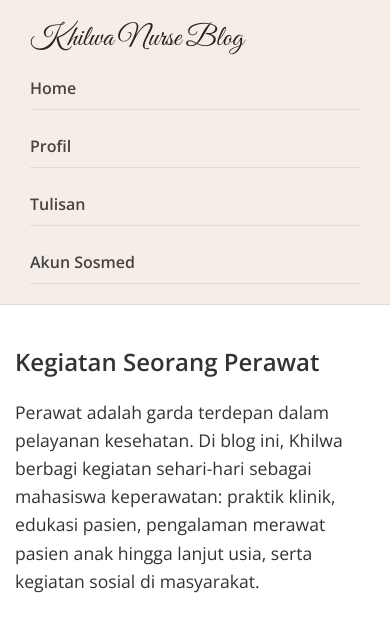
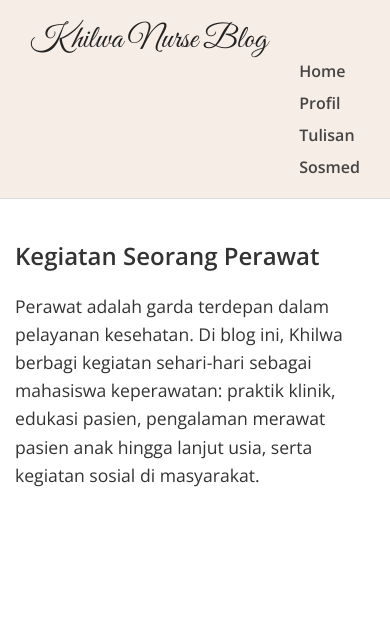
Before and after one commit to zaenirohmat/curiculum, a plain HTML site: page index.html in a window 390 px wide. Drawn offline with nearby package versions, Linux system fonts and the light colour scheme.

Commit message:
Update index.html

```diff
--- a/index.html
+++ b/index.html
@@ -12,26 +12,28 @@
       background: #fff;
       color: #333;
     }
+
     header {
       background: #f5ede6;
       padding: 20px 30px;
       display: flex;
       justify-content: space-between;
       align-items: center;
+      border-bottom: 1px solid #ddd;
       flex-wrap: wrap;
-      border-bottom: 1px solid #ddd;
     }
+
     .logo {
       font-family: 'Great Vibes', cursive;
       font-size: 2em;
       color: #222;
-      margin-bottom: 10px;
     }
+
     nav {
       display: flex;
-      flex-wrap: wrap;
-      gap: 15px;
+      gap: 20px;
     }
+
     nav a {
       text-decoration: none;
       color: #444;
@@ -75,28 +77,16 @@
     .sosmed-links a.tiktok { background: #000; }
     .sosmed-links a.youtube { background: #FF0000; }
 
-    /* Responsif untuk layar kecil */
     @media (max-width: 600px) {
       header {
         flex-direction: column;
         align-items: flex-start;
       }
 
-      .logo {
-        font-size: 1.8em;
-        margin-bottom: 10px;
-      }
-
       nav {
+        align-self: flex-end;
         flex-direction: column;
-        align-items: flex-start;
-        width: 100%;
-      }
-
-      nav a {
-        padding: 10px 0;
-        border-bottom: 1px solid #ddd;
-        width: 100%;
+        gap: 10px;
       }
 
       section {
@@ -117,7 +107,7 @@
       <a onclick="showSection('home')">Home</a>
       <a onclick="showSection('cv')">Profil</a>
       <a onclick="showSection('blog')">Tulisan</a>
-      <a onclick="showSection('sosmed')">Akun Sosmed</a>
+      <a onclick="showSection('sosmed')">Sosmed</a>
     </nav>
   </header>
 
```
